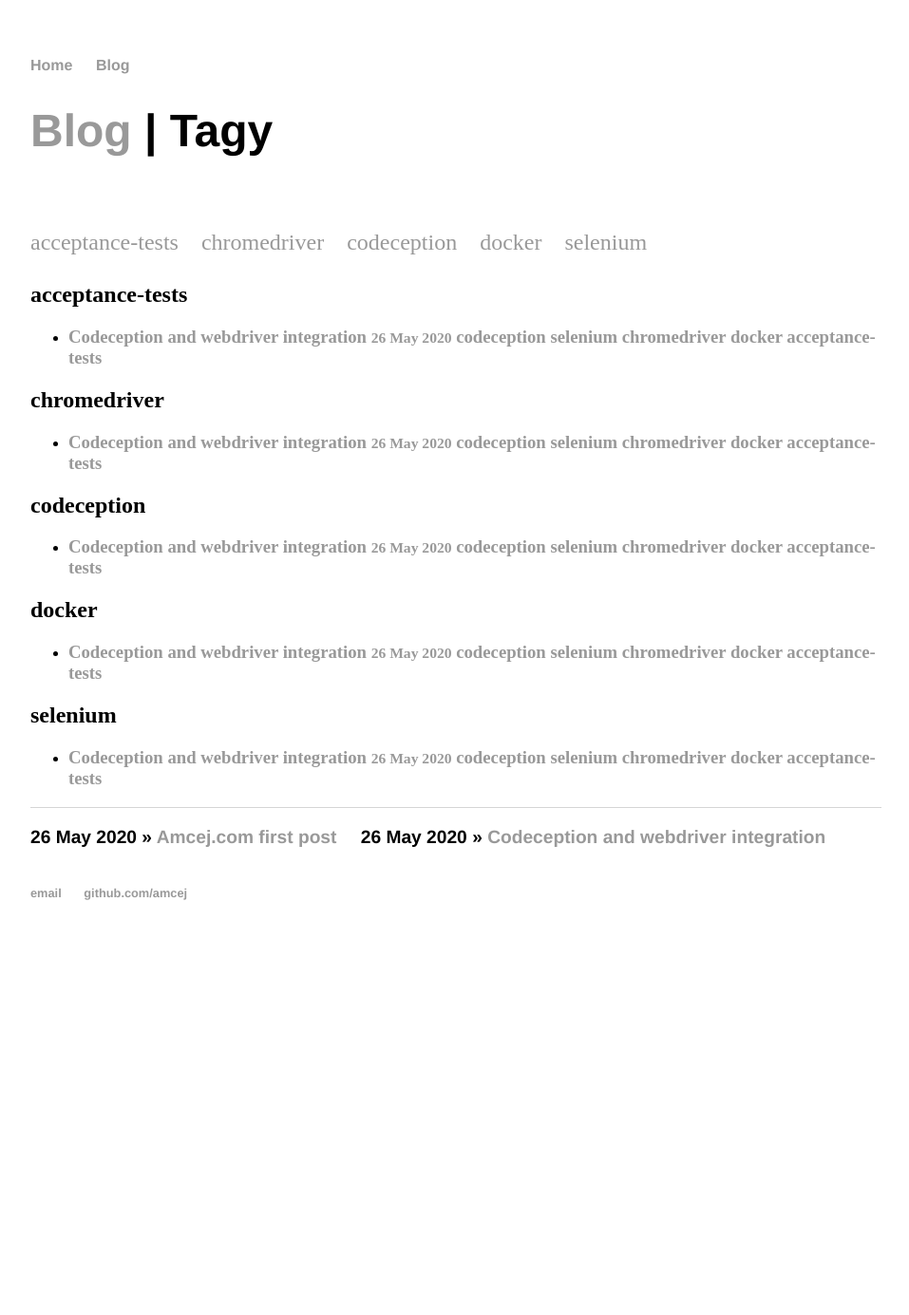
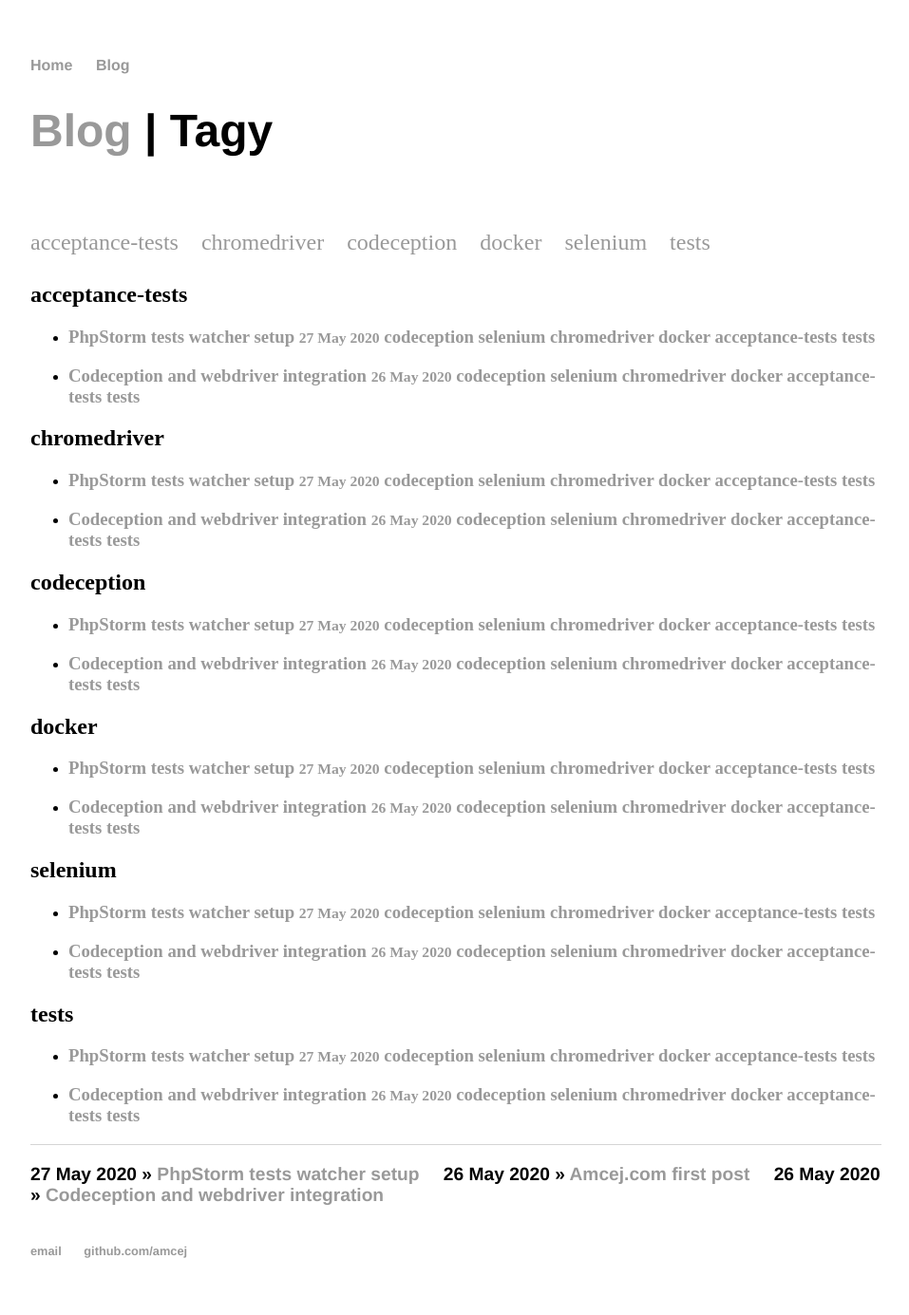
Before and after one commit to Amcej/amcej, a Jekyll site: the page built from blog/tag.html, in a window 1280 px wide. Shown: the whole page at 95% size, without its empty margins (160-1117 px from the left). Built offline with Jekyll 4.4.1, drawn with Linux system fonts in a browser that asks for light colours; before the commit the page ends 1008 px from its top, so only the background shows below that.

Commit message:
Added Phpstorm test watcher setup

````diff
--- a/_posts/2020-05-26-Codeception-integration-docker.md
+++ b/_posts/2020-05-26-Codeception-integration-docker.md
@@ -1,13 +1,13 @@
 ---
 layout: default
 title: "Codeception and webdriver integration"
-tags: [codeception, selenium, chromedriver, docker, acceptance-tests]
+tags: [codeception, selenium, chromedriver, docker, acceptance-tests, tests]
 date: 2020-05-26
 time: 11:24
 ---
 # Codeception and webdriver integration
 
-Just some note
+Just some notes
 
 ## Install codeception
 
--- /dev/null
+++ b/_posts/2020-05-27-Phpstorm-tests-watcher.md
@@ -0,0 +1,26 @@
+---
+layout: default
+title: "PhpStorm tests watcher setup"
+tags: [codeception, selenium, chromedriver, docker, acceptance-tests, tests]
+date: 2020-05-27
+time: 11:24
+---
+# PhpStorm tests watcher setup
+*Just some notes*
+
+Want to run all tests automatically on any change. Should be run on background in docker silently - we do not care about the tests :)
+
+Want to run this CMD:
+```
+ docker exec -w /var/www/ front php /var/www/codecept.phar run -vvv --no-redirect
+```
+
+Phpstorm watcher setting:
+
+![phpstorm-watcher-setup.png](/assets/images/phpstorm-watcher-setup.png)
+
+
+Do not use -it interactive option. Otherwise you get some strange [error](https://willi.am/blog/2016/08/08/docker-for-windows-interactive-sessions-in-mintty-git-bash/)!
+```
+ the input device is not a TTY. If you are using mintty, try prefixing the command with 'winpty'
+```
````
Also changed, not shown: assets/images/phpstorm-watcher-setup.png (added).
